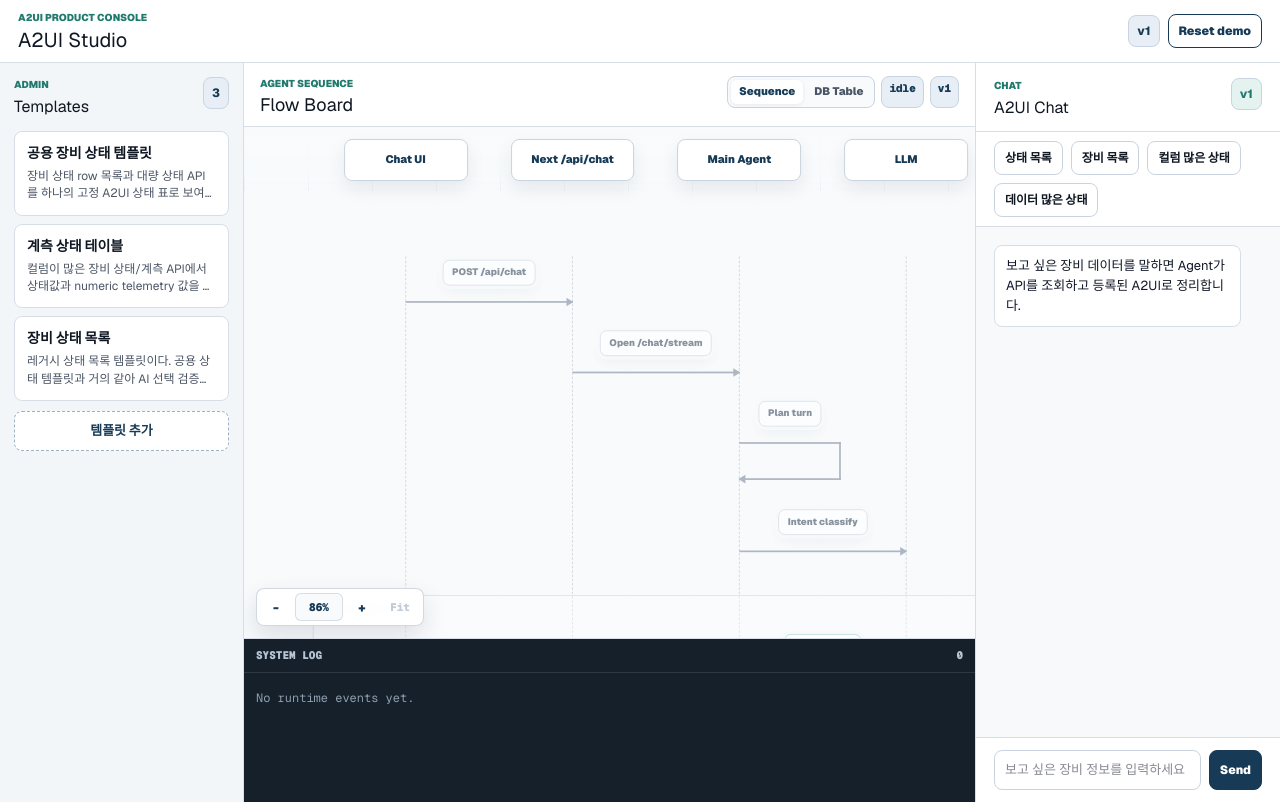
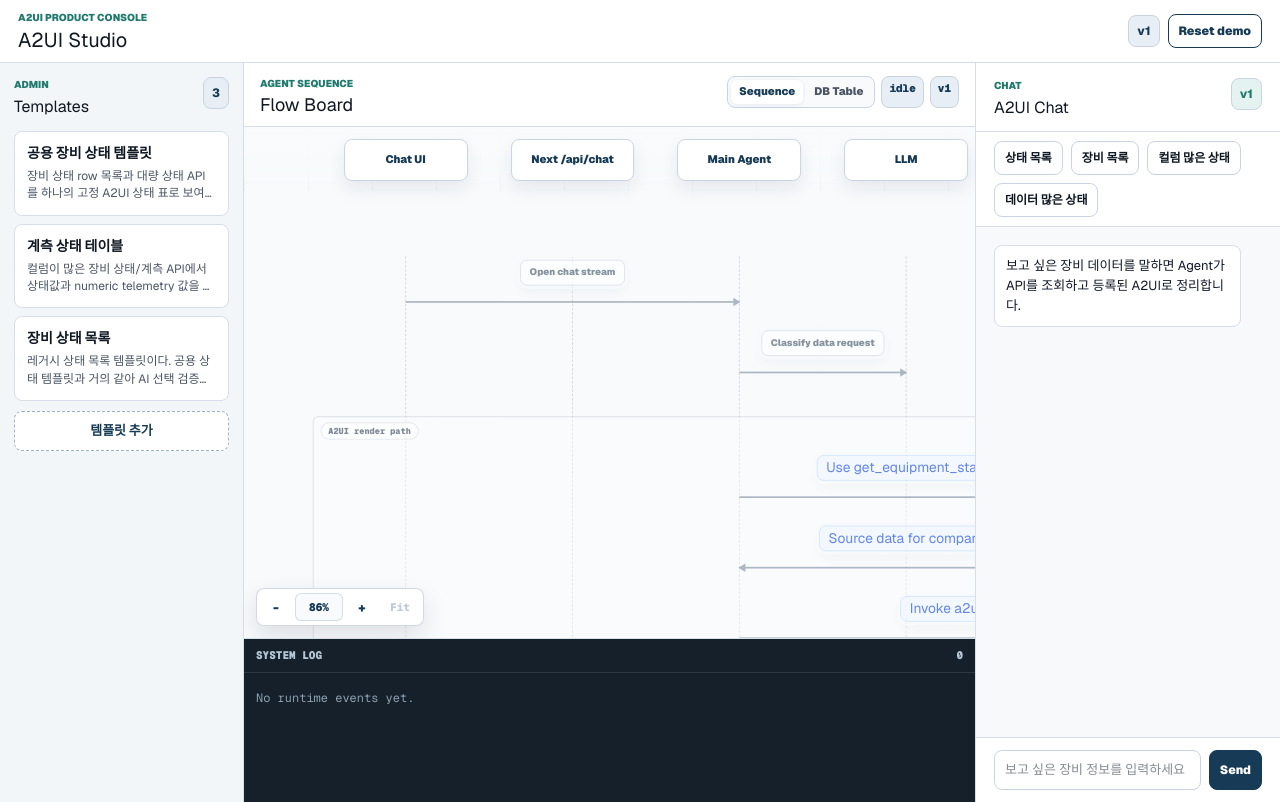
Before and after one commit to tahooki/a2ui-template-admin-chatbot-poc, a Next.js app: page / in a window 1280 px wide. Built offline with nearby package versions, Linux system fonts and the light colour scheme.

Commit message:
Align A2UI sequence playback with render flow

```diff
--- a/src/features/a2ui-template-poc/agent-flow-types.ts
+++ b/src/features/a2ui-template-poc/agent-flow-types.ts
@@ -60,6 +60,10 @@ export type ChatFlowSourceEvent = {
   at: string;
 };
 
+export type ChatFlowDisplayTiming = {
+  surfaceDelayMs?: number;
+};
+
 export type AgentFlowAdapterState = {
   hasDataTask: boolean;
   hasMatcher: boolean;
--- a/src/features/a2ui-template-poc/poc-page.tsx
+++ b/src/features/a2ui-template-poc/poc-page.tsx
@@ -7,9 +7,10 @@ import { AgentTracePanel } from "./agent-trace-panel";
 import { AdminPanel } from "./admin-panel";
 import { ChatbotPanel } from "./chatbot-panel";
 import { buildDataBoundaryScenarioTrace } from "./data-boundary-lab";
+import { sequenceDisplayStepIdForEvent } from "./sequence-board";
 import { useTemplateRegistry } from "./template-store";
 import styles from "./styles.module.css";
-import type { AgentFlowEvent, ChatFlowSourceEvent } from "./agent-flow-types";
+import type { AgentFlowEvent, ChatFlowDisplayTiming, ChatFlowSourceEvent } from "./agent-flow-types";
 import type { DataBoundaryScenarioId } from "./data-boundary-lab";
 
 const flowEventDisplayIntervalMs = 1000;
@@ -41,12 +42,40 @@ export function A2UITemplatePocPage() {
     displayTimerRef.current = null;
   }
 
-  function isMatchedSurfaceOutput(event?: AgentFlowEvent) {
-    return Boolean(event && event.branch === "matched" && event.phase === "surface" && ["delta", "surface", "text"].includes(event.event));
+  function sameSequenceDisplayStep(firstEvent: AgentFlowEvent | undefined, nextEvent: AgentFlowEvent | undefined) {
+    if (!firstEvent || !nextEvent || firstEvent.turnId !== nextEvent.turnId) return false;
+    const firstStepId = sequenceDisplayStepIdForEvent(firstEvent);
+    const nextStepId = sequenceDisplayStepIdForEvent(nextEvent);
+    return Boolean(firstStepId && firstStepId === nextStepId);
   }
 
   function shouldDisplayInSameFrame(firstEvent: AgentFlowEvent, nextEvent: AgentFlowEvent) {
-    return firstEvent.turnId === nextEvent.turnId && isMatchedSurfaceOutput(firstEvent) && isMatchedSurfaceOutput(nextEvent);
+    return sameSequenceDisplayStep(firstEvent, nextEvent);
+  }
+
+  function appendDisplayedFlowEvents(events: AgentFlowEvent[]) {
+    if (events.length === 0) return;
+    const nextDisplayedEvents = [...displayedFlowEventsRef.current, ...events].slice(-maxFlowEvents);
+    displayedFlowEventsRef.current = nextDisplayedEvents;
+    setFlowEvents(nextDisplayedEvents);
+  }
+
+  function pushDisplayableFlowEvents(events: AgentFlowEvent[]) {
+    const immediateEvents: AgentFlowEvent[] = [];
+
+    events.forEach((event) => {
+      if (!sequenceDisplayStepIdForEvent(event)) return;
+
+      const lastDisplayedEvent = immediateEvents.at(-1) ?? displayedFlowEventsRef.current.at(-1);
+      if (sameSequenceDisplayStep(lastDisplayedEvent, event)) {
+        immediateEvents.push(event);
+        return;
+      }
+
+      displayQueueRef.current.push(event);
+    });
+
+    appendDisplayedFlowEvents(immediateEvents);
   }
 
   function shouldCatchUpFlowPlayback(turnId?: string) {
@@ -54,6 +83,29 @@ export function A2UITemplatePocPage() {
       if (turnId && event.turnId !== turnId) return false;
       return event.event === "surface" || event.phase === "done";
     });
+  }
+
+  function queuedFrameIndexForEvent(eventId: string) {
+    let frameIndex = 0;
+    let queueIndex = 0;
+
+    while (queueIndex < displayQueueRef.current.length) {
+      const firstEvent = displayQueueRef.current[queueIndex];
+      if (!firstEvent) break;
+      const frame = [firstEvent];
+      queueIndex += 1;
+
+      while (displayQueueRef.current[queueIndex] && shouldDisplayInSameFrame(firstEvent, displayQueueRef.current[queueIndex])) {
+        const nextEvent = displayQueueRef.current[queueIndex];
+        if (nextEvent) frame.push(nextEvent);
+        queueIndex += 1;
+      }
+
+      if (frame.some((event) => event.id === eventId)) return frameIndex;
+      frameIndex += 1;
+    }
+
+    return undefined;
   }
 
   function showNextQueuedFlowEventFrame() {
@@ -95,7 +147,7 @@ export function A2UITemplatePocPage() {
     setSelectedBoundaryScenario("status");
   }
 
-  function handleFlowEvent(source: ChatFlowSourceEvent) {
+  function handleFlowEvent(source: ChatFlowSourceEvent): ChatFlowDisplayTiming | undefined {
     const current = logicalFlowEventsRef.current;
     const currentTurnEvents = current.filter((event) => event.turnId === source.turnId);
     const nextEvents = agentFlowEventsFromSource(source, currentTurnEvents);
@@ -111,16 +163,27 @@ export function A2UITemplatePocPage() {
       return id === event.id ? event : { ...event, id };
     });
 
-    const isDisplayIdle = displayQueueRef.current.length === 0 && !displayTimerRef.current;
     logicalFlowEventsRef.current = [...current, ...uniqueNextEvents].slice(-maxFlowEvents);
-    displayQueueRef.current.push(...uniqueNextEvents);
+    const wasDisplayIdle = displayQueueRef.current.length === 0 && !displayTimerRef.current;
+    pushDisplayableFlowEvents(uniqueNextEvents);
 
-    if (isDisplayIdle && showNextQueuedFlowEventFrame().length) {
+    const surfaceEvent = uniqueNextEvents.find((event) => event.event === "surface" && event.turnId === source.turnId);
+    const surfaceAlreadyDisplayed = Boolean(surfaceEvent && displayedFlowEventsRef.current.some((event) => event.id === surfaceEvent.id));
+    const surfaceFrameIndex = surfaceEvent && !surfaceAlreadyDisplayed ? queuedFrameIndexForEvent(surfaceEvent.id) : undefined;
+    const timing = typeof surfaceFrameIndex === "number"
+      ? { surfaceDelayMs: (surfaceFrameIndex + (wasDisplayIdle ? 0 : 1)) * flowEventDisplayIntervalMs }
+      : surfaceAlreadyDisplayed
+        ? { surfaceDelayMs: 0 }
+      : undefined;
+
+    if (wasDisplayIdle && showNextQueuedFlowEventFrame().length) {
       scheduleNextFlowEvent();
-    } else {
+    } else if (displayQueueRef.current.length > 0) {
       if (shouldCatchUpFlowPlayback(source.turnId)) clearFlowDisplayTimer();
       scheduleNextFlowEvent(shouldCatchUpFlowPlayback(source.turnId) ? flowEventCatchUpIntervalMs : flowEventDisplayIntervalMs);
     }
+
+    return timing;
   }
 
   function startResize(event: ReactPointerEvent<HTMLDivElement>) {
--- a/src/features/a2ui-template-poc/sequence-board.tsx
+++ b/src/features/a2ui-template-poc/sequence-board.tsx
@@ -1,6 +1,6 @@
 "use client";
 
-import { useEffect, useMemo, useRef, useState } from "react";
+import { useEffect, useLayoutEffect, useMemo, useRef, useState } from "react";
 import type { CSSProperties, MouseEvent as ReactMouseEvent, PointerEvent as ReactPointerEvent, UIEvent as ReactUIEvent } from "react";
 import styles from "./styles.module.css";
 import type { AgentFlowActor, AgentFlowBranch, AgentFlowEvent, AgentFlowEvidenceKind, AgentFlowPhase } from "./agent-flow-types";
@@ -115,11 +115,13 @@ const sequenceStepGaps: Record<SequenceStepGap, number> = {
   selfLoop: 34,
 };
 const clickableStepIds = new Set([
+  "business-tool-call",
   "business-tool-result",
   "a2ui-tool-call",
   "a2a-send",
   "a2ui-source-preview",
-  "registry-loaded",
+  "template-contracts",
+  "template-contracts-loaded",
   "matcher",
   "plan-validation",
   "mapping-applied",
@@ -153,31 +155,17 @@ function buildSequenceSteps(specs: SequenceStepSpec[]) {
 }
 
 const steps: SequenceStep[] = buildSequenceSteps([
-  { id: "request", phase: "request", events: ["request_start"], from: "chat", to: "next", label: "POST /api/chat" },
-  { id: "bridge", phase: "bridge", events: ["response_open"], from: "next", to: "main_agent", label: "Open /chat/stream" },
-  { id: "planning", phase: "planning", events: ["state:planning"], from: "main_agent", to: "main_agent", label: "Plan turn" },
-  { id: "intent", phase: "intent", events: ["state:intent"], from: "main_agent", to: "llm", label: "Intent classify", gapBefore: "selfLoop" },
-  { id: "general-llm", phase: "general_chat", events: ["llm:answer"], from: "llm", to: "main_agent", label: "Text answer", branch: "general", gapBefore: "section" },
-  { id: "general-stream", phase: "general_chat", events: ["text", "delta"], from: "main_agent", to: "chat", label: "Stream to chat", branch: "general" },
+  { id: "chat-stream", phase: "request", events: ["request_start", "response_open"], from: "chat", to: "main_agent", label: "Open chat stream" },
+  { id: "intent", phase: "intent", events: ["state:planning", "state:intent"], from: "main_agent", to: "llm", label: "Classify data request", gapBefore: "selfLoop" },
   {
-    id: "business-tool-selected",
+    id: "business-tool-call",
     phase: "intent",
-    events: ["state:business_tool_selected"],
+    events: ["state:business_tool_selected", "state:business_tool_call", "state:tool"],
     from: "main_agent",
-    to: "main_agent",
-    label: "Select business API",
+    to: "business_db",
+    label: "Select and call business API",
     branch: "data",
     gapBefore: "section",
-  },
-  {
-    id: "business-tool-call",
-    phase: "data_loaded",
-    events: ["state:business_tool_call", "state:tool"],
-    from: "main_agent",
-    to: "business_db",
-    label: "Call get_equipment_*",
-    branch: "data",
-    gapBefore: "selfLoop",
   },
   {
     id: "business-tool-result",
@@ -189,23 +177,13 @@ const steps: SequenceStep[] = buildSequenceSteps([
     branch: "data",
   },
   {
-    id: "a2ui-tool-selected",
-    phase: "registry_loaded",
-    events: ["state:a2ui_tool_selected"],
-    from: "main_agent",
-    to: "main_agent",
-    label: "Select a2ui_render",
-    branch: "data",
-  },
-  {
     id: "a2ui-tool-call",
     phase: "registry_loaded",
-    events: ["state:a2ui_tool_call"],
+    events: ["state:a2ui_tool_selected", "state:a2ui_tool_call"],
     from: "main_agent",
     to: "a2ui_render_tool",
     label: "Invoke a2ui_render boundary",
     branch: "data",
-    gapBefore: "selfLoop",
   },
   {
     id: "a2a-send",
@@ -228,7 +206,7 @@ const steps: SequenceStep[] = buildSequenceSteps([
     a2uiSubstep: true,
   },
   {
-    id: "registry-request",
+    id: "template-contracts",
     phase: "registry_loaded",
     events: ["state:template_contracts", "state:a2a"],
     from: "a2ui",
@@ -237,7 +215,7 @@ const steps: SequenceStep[] = buildSequenceSteps([
     branch: "data",
   },
   {
-    id: "registry-loaded",
+    id: "template-contracts-loaded",
     phase: "registry_loaded",
     events: ["state:registry_loaded"],
     from: "registry",
@@ -270,45 +248,15 @@ const steps: SequenceStep[] = buildSequenceSteps([
     gapBefore: "selfLoop",
   },
   {
-    id: "matched-summary",
+    id: "surface",
     phase: "surface",
-    events: ["text", "delta"],
+    events: ["text", "delta", "surface"],
     from: "main_agent",
     to: "chat",
-    label: "Text summary",
+    label: "Return selected A2UI surface",
     branch: "matched",
     gapBefore: "section",
   },
-  {
-    id: "surface",
-    phase: "surface",
-    events: ["surface"],
-    from: "main_agent",
-    to: "chat",
-    label: "Return SurfaceEnvelope",
-    branch: "matched",
-  },
-  {
-    id: "no-template",
-    phase: "no_template",
-    events: ["matcher:no_template"],
-    from: "a2ui",
-    to: "a2ui",
-    label: "No compatible template",
-    branch: "no_template",
-    gapBefore: "section",
-  },
-  {
-    id: "fallback",
-    phase: "text_fallback",
-    events: ["text", "delta"],
-    from: "main_agent",
-    to: "chat",
-    label: "Emit fallback text",
-    branch: "no_template",
-    gapBefore: "selfLoop",
-  },
-  { id: "error", phase: "error", events: ["error", "request_error", "response_error"], from: "main_agent", to: "chat", label: "Runtime error", branch: "error", gapBefore: "section" },
 ]);
 
 const stepById = new Map(steps.map((step) => [step.id, step]));
@@ -340,11 +288,8 @@ function branchBlockFromSpec(spec: BranchBlockSpec): BranchBlock {
 }
 
 const branchBlockSpecs: BranchBlockSpec[] = [
-  { id: "general", label: "alt general chat", firstStepId: "general-llm", lastStepId: "general-stream" },
-  { id: "data", label: "else data task", firstStepId: "business-tool-selected", lastStepId: "a2ui-tool-result" },
-  { id: "matched", label: "then matched: SurfaceEnvelope", firstStepId: "matched-summary", lastStepId: "surface" },
-  { id: "no_template", label: "else no template: fallback text", firstStepId: "no-template", lastStepId: "fallback" },
-  { id: "error", label: "else error", firstStepId: "error", lastStepId: "error" },
+  { id: "data", label: "A2UI render path", firstStepId: "business-tool-call", lastStepId: "a2ui-tool-result" },
+  { id: "matched", label: "Selected A2UI output", firstStepId: "surface", lastStepId: "surface" },
 ];
 
 const branchBlocks: BranchBlock[] = branchBlockSpecs.map(branchBlockFromSpec);
@@ -352,7 +297,7 @@ const branchBlocks: BranchBlock[] = branchBlockSpecs.map(branchBlockFromSpec);
 const canvasHeight = Math.ceil(Math.max(...branchBlocks.map((block) => block.top + block.height)) + sequenceLayout.canvasBottomPadding);
 
 function isDataOutcomeBranch(branch?: AgentFlowBranch) {
-  return branch === "matched" || branch === "no_template" || branch === "error";
+  return branch === "matched";
 }
 
 function eventMatchesStep(step: SequenceStep, event?: AgentFlowEvent) {
@@ -386,7 +331,7 @@ function completedStepSet(events: AgentFlowEvent[], visibleSteps: SequenceStep[]
 }
 
 function isMatchedSurfaceStep(step: SequenceStep) {
-  return step.branch === "matched" && step.phase === "surface" && (step.id === "matched-summary" || step.id === "surface");
+  return step.branch === "matched" && step.phase === "surface" && step.id === "surface";
 }
 
 function isMatchedSurfaceEvent(event?: AgentFlowEvent) {
@@ -395,7 +340,7 @@ function isMatchedSurfaceEvent(event?: AgentFlowEvent) {
 
 function isActiveStep(step: SequenceStep, active: AgentFlowEvent | undefined, completed: Set<string>) {
   if (eventMatchesStep(step, active)) return true;
-  return Boolean(active?.event === "surface" && isMatchedSurfaceEvent(active) && isMatchedSurfaceStep(step) && completed.has("matched-summary"));
+  return Boolean(active?.event === "surface" && isMatchedSurfaceEvent(active) && isMatchedSurfaceStep(step) && completed.has("surface"));
 }
 
 function stepClass(step: SequenceStep, completed: Set<string>, active?: AgentFlowEvent, evidenceKind?: AgentFlowEvidenceKind) {
@@ -488,7 +433,6 @@ function clampZoom(value: number) {
 }
 
 function stepCameraZoom(step: SequenceStep) {
-  if (step.id === "fallback") return 0.78;
   if (step.branch === "matched" || step.branch === "error") return overviewZoom;
   return focusZoom;
 }
@@ -561,10 +505,12 @@ function scrollTargetForStepElement(stepId: string, viewport: HTMLDivElement) {
 function stepForDoneEvent(active: AgentFlowEvent | undefined, visibleSteps: SequenceStep[]) {
   if (active?.phase !== "done") return undefined;
   if (active.branch === "matched") return visibleSteps.find((step) => step.id === "surface");
-  if (active.branch === "no_template") return visibleSteps.find((step) => step.id === "fallback");
-  if (active.branch === "error") return visibleSteps.find((step) => step.id === "error");
-  if (active.branch === "general") return visibleSteps.find((step) => step.id === "general-stream");
   return undefined;
+}
+
+export function sequenceDisplayStepIdForEvent(event: AgentFlowEvent, showA2UISubsteps = true) {
+  const visibleSteps = steps.filter((step) => showA2UISubsteps || !step.a2uiSubstep);
+  return visibleSteps.find((step) => eventMatchesStep(step, event))?.id ?? stepForDoneEvent(event, visibleSteps)?.id;
 }
 
 function cameraStateForScroll(target: string, left: number, top: number, zoom: number, mode: CameraState["mode"]): CameraState {
@@ -745,10 +691,6 @@ function plannerRuleSummary(trace: DataBoundaryScenarioTrace): DetailFlowItem[]
     title: `${rule.sourceField} -> ${rule.targetField}`,
     body: formatStrategy(rule.transform),
   }));
-}
-
-function sourceToolResultId(trace: DataBoundaryScenarioTrace) {
-  return `demo-tool-result-${trace.id}`;
 }
 
 function DetailMetrics({ items }: { items: DetailMetric[] }) {
@@ -869,8 +811,7 @@ function stepToolName(step: SequenceStep, trace: DataBoundaryScenarioTrace | und
 
 function stepDisplayLabel(step: SequenceStep, trace: DataBoundaryScenarioTrace | undefined, events: AgentFlowEvent[]) {
   const toolName = stepToolName(step, trace, events);
-  if (step.id === "business-tool-call" && toolName) return `Call ${toolName}`;
-  if (step.id === "business-tool-selected" && toolName) return `Select ${toolName}`;
+  if (step.id === "business-tool-call" && toolName) return `Use ${toolName}`;
   return step.label;
 }
 
@@ -922,7 +863,6 @@ function liveDetailView(selectedEvent: AgentFlowEvent): DetailViewModel {
 
 function traceDetailView(selectedStep: string, trace: DataBoundaryScenarioTrace): DetailViewModel {
   const renderToolMetadata = recordValue(trace.a2uiRenderPayload.toolMetadata);
-  const renderToolName = typeof renderToolMetadata.renderToolName === "string" ? renderToolMetadata.renderToolName : "a2ui_render";
   const sourceToolName = typeof renderToolMetadata.sourceToolName === "string" ? renderToolMetadata.sourceToolName : trace.businessToolName;
   const mappingRows = trace.mappingComparison.map((row) => ({
     source: compactPath(row.derivedField),
@@ -930,37 +870,19 @@ function traceDetailView(selectedStep: string, trace: DataBoundaryScenarioTrace)
     decision: `${row.decision}${row.aliasOrNormalization !== "direct" ? ` via ${formatStrategy(row.aliasOrNormalization)}` : ""}`,
   }));
 
-  if (selectedStep === "business-tool-selected") {
-    return {
-      eyebrow: "Tool choice",
-      title: trace.businessToolName,
-      purpose: "The Main Agent chooses which business API should answer the user's request. This is not UI template selection yet.",
-      metrics: [
-        { label: "User asks", value: trace.query },
-        { label: "Selected API", value: trace.apiId },
-        { label: "Tool", value: trace.businessToolName },
-        { label: "Next arrow", value: "call business API" },
-      ],
-      flow: [
-        { title: "Read intent", body: "The request is treated as a data task." },
-        { title: "Pick data source", body: `${trace.businessToolName} is selected for ${trace.apiRoute}.` },
-        { title: "Keep rendering separate", body: "A2UI field/template planning starts only after raw data comes back." },
-      ],
-    };
-  }
-
   if (selectedStep === "business-tool-call") {
     return {
-      eyebrow: "Business API call",
+      eyebrow: "Business data source",
       title: trace.apiRoute,
-      purpose: "This arrow sends the chosen data request to the business API. It carries the question and API identity, not an A2UI schema.",
+      purpose: "The Main Agent selects the business data source and calls it. This creates raw API data for A2UI, but no UI template has been selected yet.",
       metrics: [
-        { label: "Arrow carries", value: "API request" },
+        { label: "Step carries", value: "source selection + API request" },
         { label: "Tool", value: trace.businessToolName },
         { label: "Route", value: trace.apiRoute },
         { label: "Query", value: trace.query },
       ],
       flow: [
+        { title: "Select data source", body: `${trace.businessToolName} is selected for ${trace.apiRoute}.` },
         { title: "Call source system", body: "Main Agent asks the business data boundary for equipment data." },
         { title: "Wait for raw result", body: "The next step receives rows exactly from the API response." },
       ],
@@ -986,29 +908,11 @@ function traceDetailView(selectedStep: string, trace: DataBoundaryScenarioTrace)
     };
   }
 
-  if (selectedStep === "a2ui-tool-selected") {
-    return {
-      eyebrow: "Render boundary",
-      title: renderToolName,
-      purpose: "The Main Agent selects a2ui_render because business data exists and now needs a render decision. The template is still not chosen here.",
-      metrics: [
-        { label: "Input condition", value: "business data ready" },
-        { label: "Selected tool", value: renderToolName },
-        { label: "Source result", value: sourceToolResultId(trace) },
-        { label: "Template choice", value: "later in AI planner" },
-      ],
-      flow: [
-        { title: "Choose render tool", body: "The flow crosses from chat orchestration into A2UI rendering logic." },
-        { title: "Defer UI selection", body: "The actual component is selected after the AI planner compares source fields with registry contracts." },
-      ],
-    };
-  }
-
   if (selectedStep === "a2ui-tool-call") {
     return {
       eyebrow: "Planner payload",
       title: "Invoke Python render boundary",
-      purpose: "The Main Agent invokes the local a2ui_render boundary with the raw business API result. This is still not the A2UI server-side template decision.",
+      purpose: "The Main Agent chooses the a2ui_render boundary and invokes it with the raw business API result. This is still not the A2UI server-side template decision.",
       metrics: [
         { label: "Source", value: sourceToolName },
         { label: "Rows", value: formatCount(trace.aiSurfacePlanTrace.sourceRowCount) },
@@ -1016,6 +920,7 @@ function traceDetailView(selectedStep: string, trace: DataBoundaryScenarioTrace)
         { label: "Next arrow", value: "A2A message:send" },
       ],
       flow: [
+        { title: "Choose render boundary", body: "The flow crosses from chat orchestration into A2UI rendering logic." },
         { title: "Call boundary", body: "The Python wrapper receives already-fetched raw business data." },
         { title: "Keep data raw", body: "No Python-side displayData or alias conversion should decide the final A2UI schema." },
         { title: "Judgment comes later", body: "The A2UI Agent chooses the template after receiving the A2A render request." },
@@ -1062,21 +967,42 @@ function traceDetailView(selectedStep: string, trace: DataBoundaryScenarioTrace)
     };
   }
 
-  if (selectedStep === "registry-request" || selectedStep === "registry-loaded") {
+  if (selectedStep === "template-contracts") {
     return {
-      eyebrow: "AI planner input",
-      title: trace.templateContract.componentId,
-      purpose: "These are the registered A2UI template contracts the AI planner compares against the source preview.",
+      eyebrow: "Registry request",
+      title: "Load template contracts",
+      purpose: "The A2UI Agent asks the A2UI Registry for registered template contracts. This is the outbound request before AI comparison can run.",
       metrics: [
-        { label: "View type", value: trace.templateContract.surfaceConfig.viewType },
-        { label: "Required slots", value: requiredSlotSummary(trace) },
-        { label: "Required capabilities", value: templateCapabilitySummary(trace) },
+        { label: "From", value: "A2UI Agent" },
+        { label: "To", value: "A2UI Registry" },
+        { label: "Request", value: "template contracts" },
         { label: "Candidate", value: trace.templateContract.componentId },
+      ],
+      flow: [
+        { title: "Request registry contracts", body: "A2UI asks the registry for templates that can be compared with the source preview." },
+        { title: "No selection yet", body: "The AI planner has not selected a template in this step." },
+        { title: "Wait for response", body: "The next step is the registry returning the available template contracts back to A2UI." },
+      ],
+      outcome: "This step is only the request. The returned contracts appear in the next step.",
+    };
+  }
+
+  if (selectedStep === "template-contracts-loaded") {
+    return {
+      eyebrow: "Registry response",
+      title: "Template contracts loaded",
+      purpose: "The A2UI Registry returns candidate template contracts to the A2UI Agent. These contracts become the right-hand AI comparison input.",
+      metrics: [
+        { label: "From", value: "A2UI Registry" },
+        { label: "To", value: "A2UI Agent" },
+        { label: "Returned candidates", value: formatCount(trace.renderPlan.candidates?.length ?? 1) },
+        { label: "Selected later", value: trace.templateContract.componentId },
       ],
       comparison: comparisonInput(trace),
       flow: [
+        { title: "Receive contracts", body: "The registry response gives A2UI the template schemas and surface requirements." },
         { title: "Contract requirement", body: `${trace.templateContract.componentId} accepts ${trace.templateContract.surfaceConfig.viewType}.` },
-        { title: "Comparison target", body: `AI checks whether source fields can fill ${requiredSlotSummary(trace)}.` },
+        { title: "Planner input ready", body: `AI can now compare source fields against ${requiredSlotSummary(trace)} and choose the best template.` },
       ],
     };
   }
@@ -1154,25 +1080,6 @@ function traceDetailView(selectedStep: string, trace: DataBoundaryScenarioTrace)
       flow: [
         { title: "A2UI decision complete", body: decisionReason(trace) },
         { title: "Boundary unwraps artifact", body: "Python extracts the surface result and metadata before returning A2UIRenderToolResult to Main Agent." },
-      ],
-    };
-  }
-
-  if (selectedStep === "matched-summary") {
-    return {
-      eyebrow: "Matched output",
-      title: "Text summary",
-      purpose: "The Main Agent sends a short human-readable summary beside the SurfaceEnvelope. It explains the rendered result but does not decide the UI template.",
-      metrics: [
-        { label: "Arrow carries", value: "summary text" },
-        { label: "Paired with", value: "SurfaceEnvelope" },
-        { label: "Template", value: trace.surfaceEnvelope.templateId },
-        { label: "Rows summarized", value: formatCount(trace.surfaceEnvelope.payload.data.items.length) },
-      ],
-      flow: [
-        { title: "Use render decision", body: `The selected template is already ${trace.surfaceEnvelope.templateId}.` },
-        { title: "Send readable text", body: "The chat bubble gets concise context for the surface that appears with it." },
-        { title: "Move with envelope", body: "Summary and SurfaceEnvelope are treated as the same matched output moment in the diagram." },
       ],
     };
   }
@@ -1332,7 +1239,7 @@ export function SequenceBoard({ events, actorLabels, showA2UISubsteps = true, da
     return () => window.cancelAnimationFrame(initialFrame);
   }, [events.length, zoom]);
 
-  useEffect(() => {
+  useLayoutEffect(() => {
     const viewport = viewportRef.current;
     if (!viewport || !focusStep) return;
 
@@ -1357,12 +1264,7 @@ export function SequenceBoard({ events, actorLabels, showA2UISubsteps = true, da
       });
       return () => window.cancelAnimationFrame(zoomFrame);
     }
-    const focusFrame = window.requestAnimationFrame(() => {
-      focusCamera(region, zoom, "auto", focusStep.id);
-    });
-    return () => {
-      window.cancelAnimationFrame(focusFrame);
-    };
+    focusCamera(region, zoom, "auto", focusStep.id);
   }, [active?.branch, active?.event, active?.phase, active?.turnId, focusStep, zoom]);
 
   useEffect(() => {
```
Also changed, not shown: src/features/a2ui-template-poc/chatbot-panel.tsx (+36 -8 lines).
